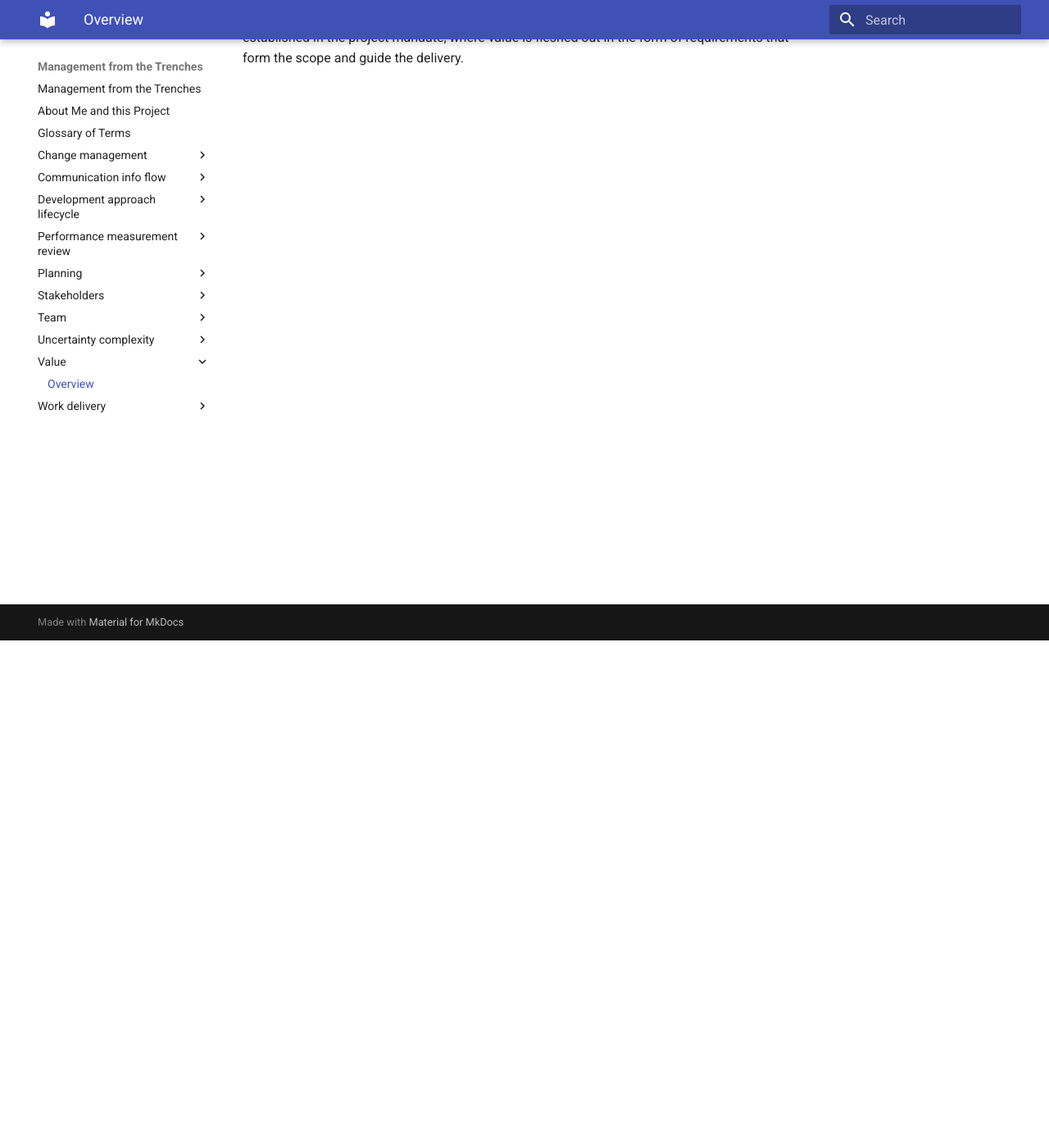
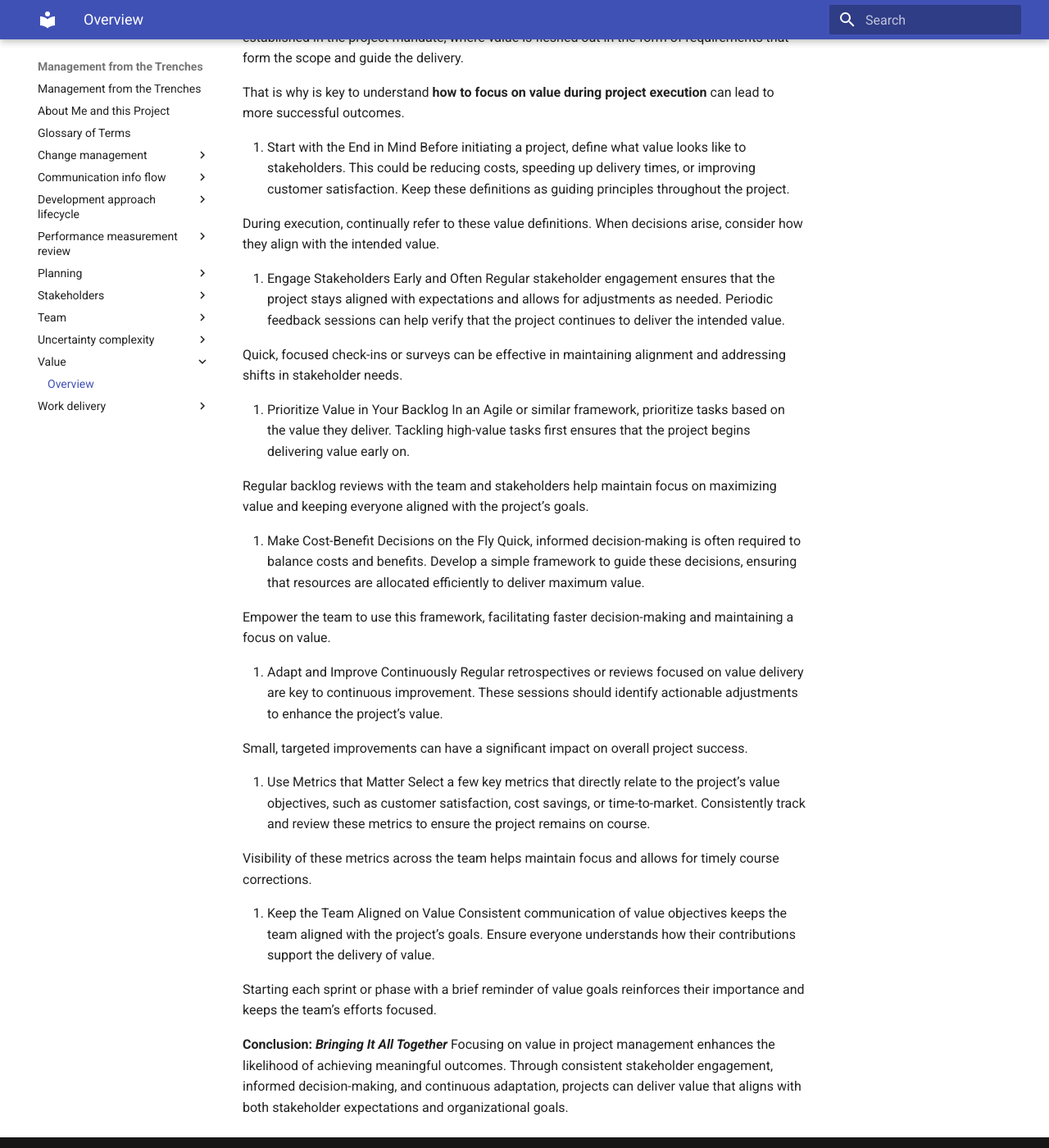
Before and after one commit to bmhash/bmhash.github.io, an MkDocs documentation site: the page built from docs/value/README.md, in a window 1280 px wide and 1400 px high, scrolled down 619 px. Shown: the whole window at 82% size. Built offline with MkDocs 1.6.1 and Material for MkDocs 9.7.7, drawn with Linux system fonts in a browser that asks for light colours.

Commit message:
add part for value overview article

```diff
--- a/docs/value/README.md
+++ b/docs/value/README.md
@@ -13,3 +13,43 @@ While benefits, in the context of projects, programs and portfolios, have a disc
 - Secondly, as a driver (our north star) whenever we need to tackle uncertainty, ambiguity and/or complexity.
 
 The benefits are estimated and defined in the business case, while the goals and objetives are established in the project mandate, where value is fleshed out in the form of requirements that form the scope and guide the delivery.
+
+That is why is key to understand **how to focus on value during project execution** can lead to more successful outcomes.
+
+1. Start with the End in Mind
+Before initiating a project, define what value looks like to stakeholders. This could be reducing costs, speeding up delivery times, or improving customer satisfaction. Keep these definitions as guiding principles throughout the project.
+
+During execution, continually refer to these value definitions. When decisions arise, consider how they align with the intended value.
+
+2. Engage Stakeholders Early and Often
+Regular stakeholder engagement ensures that the project stays aligned with expectations and allows for adjustments as needed. Periodic feedback sessions can help verify that the project continues to deliver the intended value.
+
+Quick, focused check-ins or surveys can be effective in maintaining alignment and addressing shifts in stakeholder needs.
+
+3. Prioritize Value in Your Backlog
+In an Agile or similar framework, prioritize tasks based on the value they deliver. Tackling high-value tasks first ensures that the project begins delivering value early on.
+
+Regular backlog reviews with the team and stakeholders help maintain focus on maximizing value and keeping everyone aligned with the project’s goals.
+
+4. Make Cost-Benefit Decisions on the Fly
+Quick, informed decision-making is often required to balance costs and benefits. Develop a simple framework to guide these decisions, ensuring that resources are allocated efficiently to deliver maximum value.
+
+Empower the team to use this framework, facilitating faster decision-making and maintaining a focus on value.
+
+5. Adapt and Improve Continuously
+Regular retrospectives or reviews focused on value delivery are key to continuous improvement. These sessions should identify actionable adjustments to enhance the project’s value.
+
+Small, targeted improvements can have a significant impact on overall project success.
+
+6. Use Metrics that Matter
+Select a few key metrics that directly relate to the project’s value objectives, such as customer satisfaction, cost savings, or time-to-market. Consistently track and review these metrics to ensure the project remains on course.
+
+Visibility of these metrics across the team helps maintain focus and allows for timely course corrections.
+
+7. Keep the Team Aligned on Value
+Consistent communication of value objectives keeps the team aligned with the project’s goals. Ensure everyone understands how their contributions support the delivery of value.
+
+Starting each sprint or phase with a brief reminder of value goals reinforces their importance and keeps the team’s efforts focused.
+
+**Conclusion: *Bringing It All Together***
+Focusing on value in project management enhances the likelihood of achieving meaningful outcomes. Through consistent stakeholder engagement, informed decision-making, and continuous adaptation, projects can deliver value that aligns with both stakeholder expectations and organizational goals.
```
